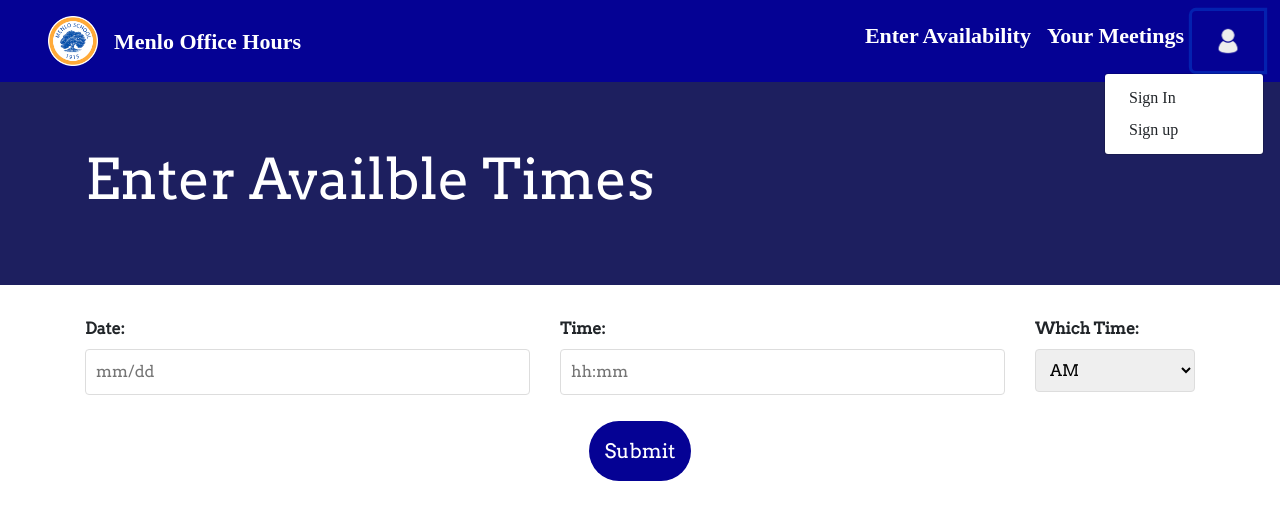
After one commit to Derek15235/Menlo-Office-Hours, a Flask app: page /availble in a window 1280 px wide, after a click that opens the changed part. The commit adds this page. Shown: the top 520 px of the page. Run offline with Flask 3, Linux system fonts and the light colour scheme; some web fonts are replaced.

Commit message:
Finished input for meetings and schedule home

```diff
--- a/app.py
+++ b/app.py
@@ -32,11 +32,11 @@ def sign_up():
     if request.method == "GET":
         return render_template("sign_up.html")
     else:
-        if db_session.query(Student).where((Student.email == request.form["email"]) & (Student.password == request.form["password"])).first() is not None:
-            flash("This User Already Exists! Try again")
+        if db_session.query(Student).where(Student.email == request.form["email"]).first() is not None:
+            flash("This Email is Already Taken! Try again", )
             return render_template("sign_up.html")
         elif request.form["password"] != request.form["confirm"]:
-            flash("Passwords Do Not Match! Try again")
+            flash("Passwords Do Not Match! Try again", "error")
             return render_template("sign_up.html")
         session["role"] = "student"
         db_session.add(Student(request.form["fname"], request.form["lname"], request.form["email"], request.form["password"]))
@@ -50,7 +50,28 @@ def sign_up():
 @app.route("/meetings", methods=["GET", "POST"])
 def meetings():
     if request.method == "GET" and session["role"] == "student":
-        return render_template("student-meetings.html")
+        return render_template("student_meetings.html")
+    elif request.method == "GET" and session["role"] == "teacher":
+        return render_template("teacher_meetings.html")
+
+@app.route("/availble", methods=["GET", "POST"])
+def availble():
+    if request.method == "GET":
+        return render_template("availble.html")
+    else:
+        time = request.form["time"] + " " + request.form["indicator"]
+        db_session.add(Meeting(request.form["date"], time, session["id"]))
+        db_session.commit()
+        flash("Meeting Time Successfully Submitted!", "info")
+        return render_template("availble.html")
+
+@app.route("/scheduling", methods=["GET", "POST"])
+def schedule():
+    if request.method == "GET":
+        return render_template("schedule_options.html", teachers=db_session.query(Teacher).all())
+
+
+
 
 
 @app.before_first_request
--- a/static/styles/style.css
+++ b/static/styles/style.css
@@ -1,3 +1,7 @@
+body {
+    font-family: 'Arvo';
+    font-weight: bold;
+}
 /* Navbar Styles */
 .navbar-blue {
     font-family: 'Mukta Malar';font-size: 22px;
@@ -20,7 +24,6 @@
 .title {
     background-color: #1D1F5F;
     color: White;
-    font-family: 'Arvo';
 }
 
 /* Sign In/Up Card Styles */
@@ -31,7 +34,6 @@
     background-repeat: no-repeat;
     background-size: cover;
     overflow: hidden;
-    font-family: 'Arvo';
 }
 /* Main Box for Form (Intially Generated by ChatGPT) */
 .form-wrapper {
@@ -44,7 +46,7 @@
     box-shadow: 12px 12px 2px 1px rgba(0, 8, 35, 0.2);
 }
 /* Center the form elements (Intially Generated by ChatGPT) */
-form {
+.sign-form {
     display: flex;
     flex-direction: column;
     align-items: center;
@@ -62,14 +64,17 @@ select[type="text"] {
 }
 /* Style the form button (Intially Generated by ChatGPT) */
 button[type="submit"] {
-    width: 35%;
     background-color: #050294;
     color: #FFFFFF;
     border: none;
     border-radius: 50px;
-    padding: 10px;
-    font-size: 16px;
+    padding: 15px;
+    font-size: 20px;
     cursor: pointer;
+}
+
+.sign-form button[type="submit"] {
+    width: 35%;
 }
 /* Style the link to sign up (Intially Generated by ChatGPT) */
 .signup-link {
@@ -81,3 +86,28 @@ button[type="submit"] {
     font-weight: bold;
     text-decoration: none;
 }
+
+/* Displays of Each Teacher */
+.teacher-card {
+    display: flex;
+    flex-direction: column;
+    align-items: center;
+    border: none;
+    border-radius: 50px;
+    padding: 15px;
+    background-color: #D9D9D9;
+    margin-bottom: 20px;
+    box-shadow: 9px 9px 2px 1px rgba(90, 90, 90, 0.359);
+}
+
+.teacher-card img {
+    border-radius: 50%;
+    border: solid 5px gold;
+    max-width: 50%;
+    margin-bottom: 10px;
+    box-shadow: 5px 5px 2px 1px rgba(90, 90, 90, 0.359);
+}
+
+.teacher-card p {
+    font-size: 20px;
+}
--- /dev/null
+++ b/templates/availble.html
@@ -0,0 +1,44 @@
+{%extends "teacher_base.html"%}
+{%block title%}Availability{%endblock%}
+{%block head%}Enter Availble Times{%endblock%}
+{%block content%}
+    <form action="#" method="POST">
+        <div class="row">
+            <div class="col-md-5">
+                <div class="form-group">
+                    <label for="date">Date:</label>
+                    <input type="text" id="date" name="date" placeholder="mm/dd" required>
+                </div>
+            </div>
+            <div class="col-md-5">
+                <div class="form-group">
+                    <label for="time">Time:</label>
+                    <input type="text" id="time" name="time" placeholder="hh:mm" required>
+                </div>
+            </div>
+            <div class="col-md-2">
+                <div class="form-group">
+                    <label for="indicator">Which Time:</label>
+                    <select type="text" id ="indicator" name="indicator">
+                        <option value="AM">AM</option>
+                        <option value="PM">PM</option>
+                    </select>
+                </div>
+            </div>
+        </div>
+        <!-- #TODO ASK HOW TO MAKE INDICATE ANOTHER POST, MAYBE A WAIT-->
+        {% with messages = get_flashed_messages() %}
+            {% if messages %}
+                {% for msg in messages %}
+                    <p class="text-center">{{msg}}</p>
+                {% endfor %}
+            {% endif %}
+        {%  endwith %}
+        <div class="row">
+            <div class="col-md-12 text-center">
+                <button type="submit" class="btn">Submit</button>
+            </div>
+        </div>
+
+    </form>
+{%endblock%}
--- a/templates/sign_base.html
+++ b/templates/sign_base.html
@@ -18,7 +18,7 @@
             <!-- Initially Generated by ChatGPT -->
             <div class="row">
                 <div class="col-md-4 col-md-offset-4 form-wrapper">
-                    <form action="#" method="POST">
+                    <form action="#" class="sign-form" method="POST">
                         {%block form%}
                         {%endblock%}
                     </form>
--- a/templates/sign_in.html
+++ b/templates/sign_in.html
@@ -5,7 +5,6 @@
     <h2 class="text-center">Sign In</h2>
     <input type="text" id="email" name="email" placeholder="Email" required>
     <input type="password" id="password" name="password" placeholder="Password" required>
-    <button type="submit">Sign In</button>
     {% with messages = get_flashed_messages() %}
             {% if messages %}
                 {% for msg in messages %}
@@ -13,5 +12,6 @@
                 {% endfor %}
             {% endif %}
     {%  endwith %}
-    <div class="signup-link">Don't Have an <a href="{{url_for('sign_up')}}"> Sign up Here</a></div>
+    <button type="submit">Sign In</button>
+    <div class="signup-link">New Student to Menlo? <a href="{{url_for('sign_up')}}"> Sign up Here</a></div>
 {%endblock%}
--- a/templates/sign_up.html
+++ b/templates/sign_up.html
@@ -5,7 +5,7 @@
     <h2 class="text-center">Sign Up</h2>
     <input type="text" id="email" name="email" placeholder="Email" required>
     <input type="password" id="password" name="password" placeholder="Password" required>
-    <input type="password" id="confirm" name="confirm" placeholder="Confrim Password" required>
+    <input type="password" id="confirm" name="confirm" placeholder="Confirm Password" required>
     <input type="text" id="fname" name="fname" placeholder="First Name" required>
     <input type="text" id="lname" name="lname" placeholder="Last Name" required>
     {% with messages = get_flashed_messages() %}
--- a/templates/student_base.html
+++ b/templates/student_base.html
@@ -30,7 +30,7 @@
             <div class="collapse navbar-collapse justify-content-end" id="navbarNav">
               <ul class="navbar-nav">
                 <li class="nav-item">
-                  <a class="nav-link white-text" href="#">Schedule Meeting<span class="sr-only"></span></a>
+                  <a class="nav-link white-text" href="{{url_for('schedule')}}">Schedule Meeting<span class="sr-only"></span></a>
                 </li>
                 <li class="nav-item">
                   <a class="nav-link white-text" href="{{url_for('meetings')}}">Your Meetings</a>
--- a/templates/teacher_base.html
+++ b/templates/teacher_base.html
@@ -41,8 +41,8 @@
                             <a class="nav-link" href="#"> <img src="{{url_for('static',filename='images/pfp.png')}}" width="30" height="30" class="d-inline-block align-top" alt=""></a>
                         </button>
                         <div class="dropdown-menu dropdown-menu-right">
-                          <button class="dropdown-item" type="button"><a href="{{url_for('login')}}">Sign In</a></button>
-                          <button class="dropdown-item" type="button"><a href="{{url_for('sign_up')}}">Sign up</a></button>
+                          <a href="{{url_for('sign_in')}}"><button class="dropdown-item" type="button">Sign In</button></a>
+                          <a href="{{url_for('sign_up')}}"><button class="dropdown-item" type="button">Sign up</button></a>
                         </div>
                       </div>
                 </li>
@@ -51,7 +51,7 @@
           </nav>
           <div class="jumbotron jumbotron-fluid title">
             <div class="container">
-              <h1 class="display-4">Fluid jumbotron</h1>
+              <h1 class="display-4">{%block head%}{%endblock%}</h1>
             </div>
           </div>
         <div class="container">
--- /dev/null
+++ b/templates/teacher_meetings.html
@@ -0,0 +1,6 @@
+{%extends "teacher_base.html"%}
+{%block title%}Your Meetings{%endblock%}
+{%block head%}Your Meetings{%endblock%}
+{%block content%}
+
+{%endblock%}
```
Also changed, not shown: templates/schedule_options.html (added, +19 -0 lines), templates/student_meetings.html (renamed from templates/student-meetings.html).
